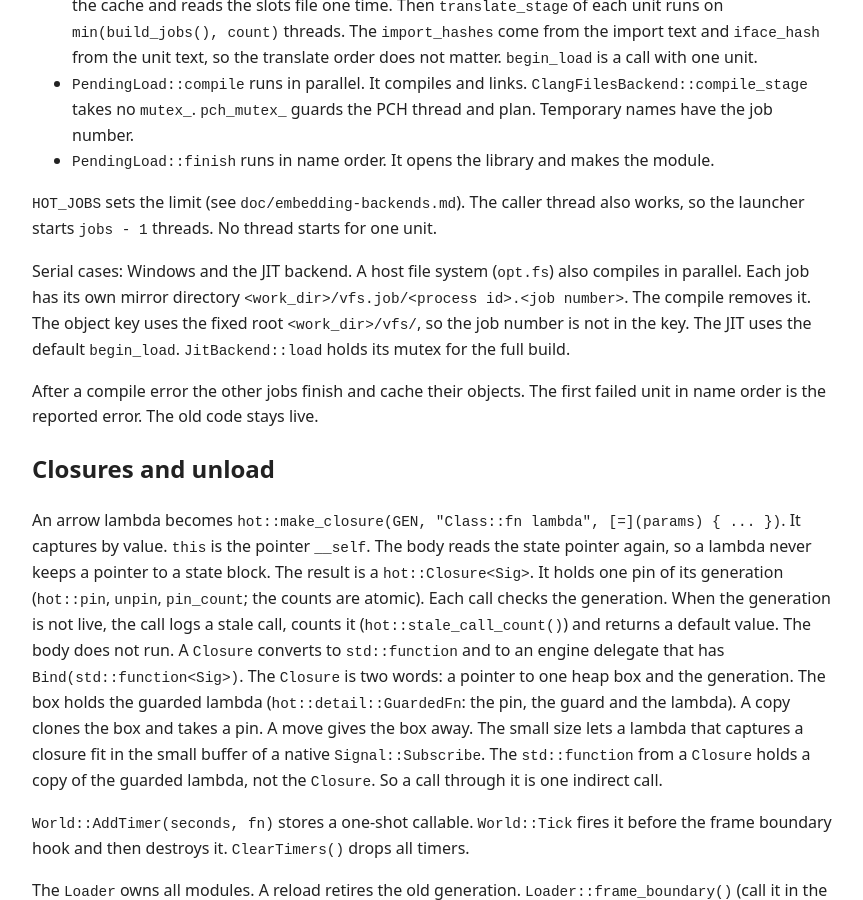
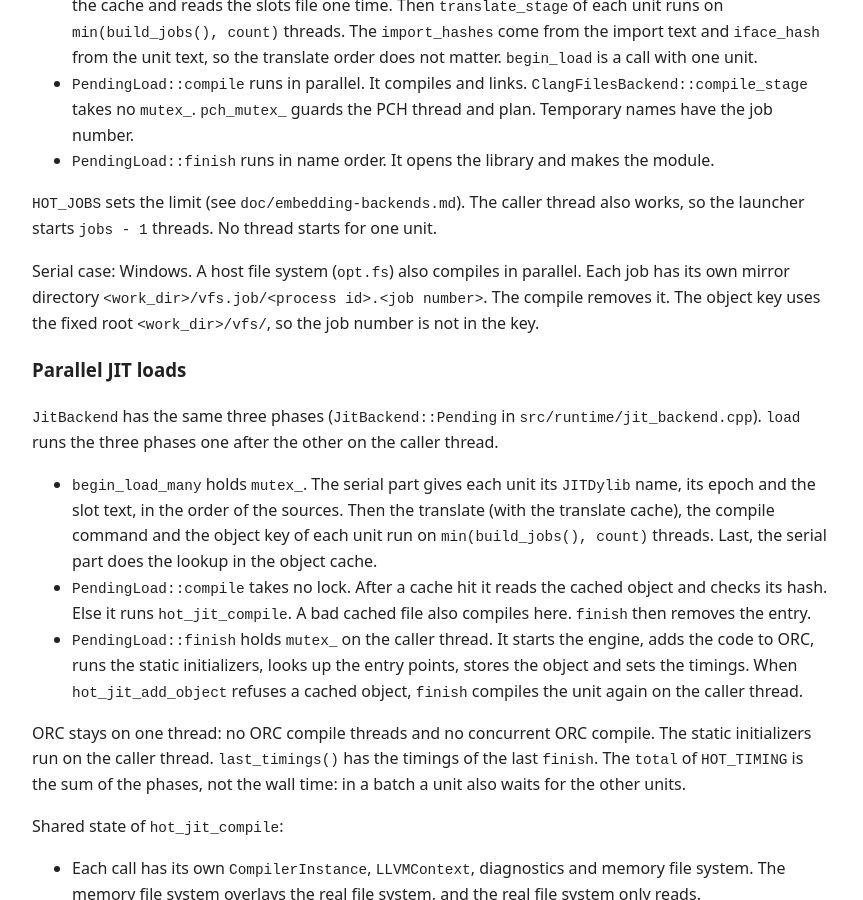
Before and after one commit to rokups/hotpp, a Jekyll site: the page built from doc/internals.md, in a window 1280 px wide and 900 px high, scrolled down 6430 px. Shown: the whole window, without its empty margins (224-1087 px from the left). Built offline with Jekyll 4.4.1, drawn with Linux system fonts in a browser that asks for light colours; some of the changed text lies outside the part shown.

Commit message:
Docs: parallel JIT loads and their shared state

```diff
--- a/doc/internals.md
+++ b/doc/internals.md
@@ -144,7 +144,27 @@ A batch of units loads in three phases. The launcher (`build_batch` in `src/laun
 
 `HOT_JOBS` sets the limit (see `doc/embedding-backends.md`). The caller thread also works, so the launcher starts `jobs - 1` threads. No thread starts for one unit.
 
-Serial cases: Windows and the JIT backend. A host file system (`opt.fs`) also compiles in parallel. Each job has its own mirror directory `<work_dir>/vfs.job/<process id>.<job number>`. The compile removes it. The object key uses the fixed root `<work_dir>/vfs/`, so the job number is not in the key. The JIT uses the default `begin_load`. `JitBackend::load` holds its mutex for the full build.
+Serial case: Windows. A host file system (`opt.fs`) also compiles in parallel. Each job has its own mirror directory `<work_dir>/vfs.job/<process id>.<job number>`. The compile removes it. The object key uses the fixed root `<work_dir>/vfs/`, so the job number is not in the key.
+
+### Parallel JIT loads
+
+`JitBackend` has the same three phases (`JitBackend::Pending` in `src/runtime/jit_backend.cpp`). `load` runs the three phases one after the other on the caller thread.
+
+- `begin_load_many` holds `mutex_`. The serial part gives each unit its `JITDylib` name, its epoch and the slot text, in the order of the sources. Then the translate (with the translate cache), the compile command and the object key of each unit run on `min(build_jobs(), count)` threads. Last, the serial part does the lookup in the object cache.
+- `PendingLoad::compile` takes no lock. After a cache hit it reads the cached object and checks its hash. Else it runs `hot_jit_compile`. A bad cached file also compiles here. `finish` then removes the entry.
+- `PendingLoad::finish` holds `mutex_` on the caller thread. It starts the engine, adds the code to ORC, runs the static initializers, looks up the entry points, stores the object and sets the timings. When `hot_jit_add_object` refuses a cached object, `finish` compiles the unit again on the caller thread.
+
+ORC stays on one thread: no ORC compile threads and no concurrent ORC compile. The static initializers run on the caller thread. `last_timings()` has the timings of the last `finish`. The `total` of `HOT_TIMING` is the sum of the phases, not the wall time: in a batch a unit also waits for the other units.
+
+Shared state of `hot_jit_compile`:
+
+- Each call has its own `CompilerInstance`, `LLVMContext`, diagnostics and memory file system. The memory file system overlays the real file system, and the real file system only reads.
+- The PCH file is only read. `make_pch` holds `mutex_`. Do not call it during a batch.
+- LLVM keeps the targets in a global list with no lock. `clang_createIndex` of the translator registers all targets at each call, and two first registrations of one target at the same time make a loop in the list: `TargetRegistry::lookupTarget` then does not stop. `hotc::register_llvm_targets` does the first registration one time. Each translate calls it. The `JitBackend` constructor calls it and then `hot_jit_init`, before any parallel work.
+- `JitOptions::extra_flags` must not have `-mllvm`: these options are global `cl::opt` values.
+- The object capture of the engine (`hot_jit_dylib_object`) runs in `finish`, under `capture_mutex`.
+
+ThreadSanitizer (`linux-clang-jit-tsan`) shows no report for `JitParallel.*` (eight threads with 20 compiles each, and the waves). Two engines in two threads (`JitObjectCache.TwoBackendsShareTheDirectory`) give reports in `llvm::StringMap` (a first use that TSan cannot see) and in `libgcc_s` (the frame registration in `initialize_dylib` and `hot_jit_remove`).
 
 After a compile error the other jobs finish and cache their objects. The first failed unit in name order is the reported error. The old code stays live.
 
```
Also changed, not shown: doc/embedding-backends.md (+3 -1 lines).
